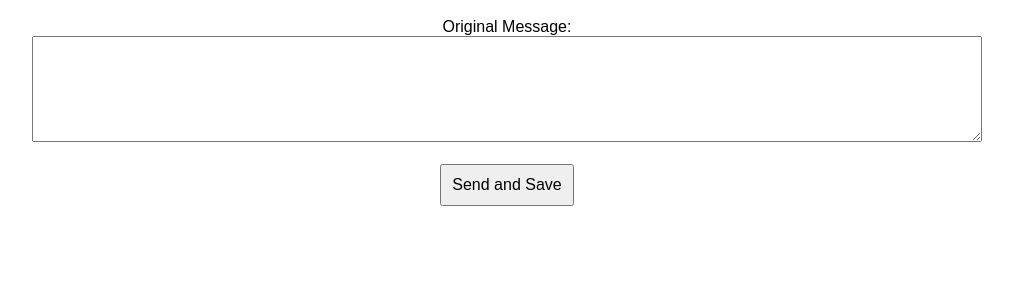
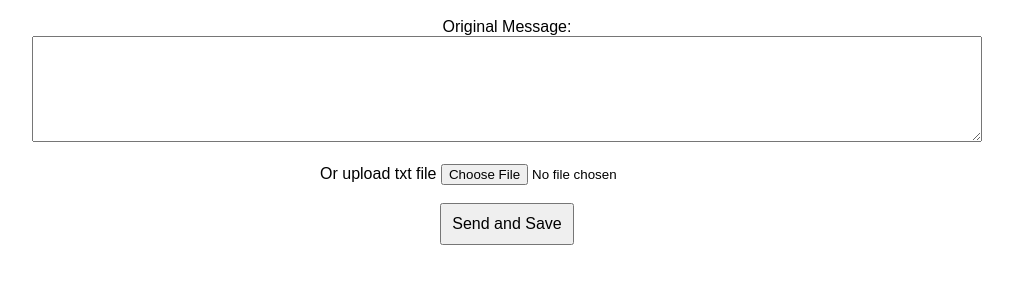
Before and after one commit to a7mad1112/huffman-coding, a website: page index.html in a window 1280 px wide. Shown: the part 90-374 px from the top of the page, without its empty margins (133-1146 px from the left). Drawn offline with Linux system fonts and the light colour scheme.

Commit message:
complete huffman class

```diff
--- a/index.html
+++ b/index.html
@@ -10,9 +10,13 @@
 
 <body>
   <h1>Huffman Coding Demo</h1>
-  <label for="originalMessage">Original Message:</label><br>
-  <textarea id="originalMessage" readonly></textarea><br><br>
-  <button id="send-btn">Send and Save</button>
+  <form>
+    <label for="originalMessage">Original Message:</label><br>
+    <textarea id="originalMessage"></textarea><br><br>
+    <label for="fileInput">Or upload txt file</label>
+    <input type="file" id="fileInput"><br><br>
+    <button id="send-btn">Send and Save</button>
+  </form>
 </body>
 
 <script defer type="module" src="./js/script.js"></script>
```
Also changed, not shown: package.json (+5 -2 lines), 1 other file.
